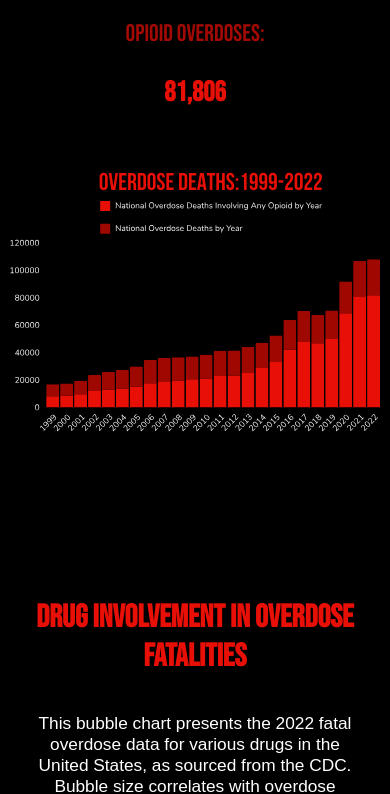
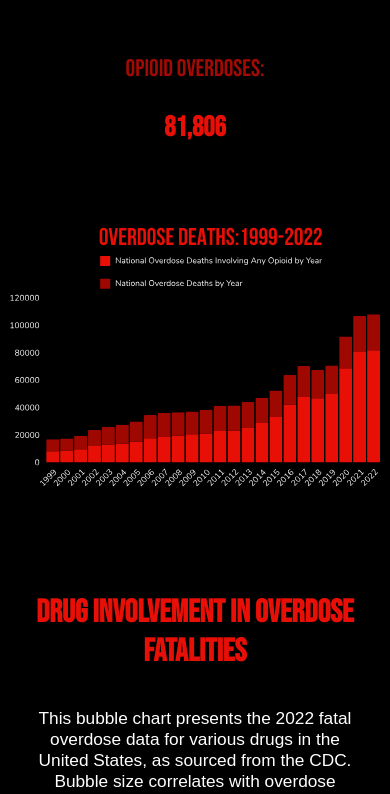
Before and after one commit to Prevent-Overdose/Prevent-Overdose, a React (Create React App) app in the folder frontend/: page / in a window 390 px wide. Shown: the part 1170-1964 px from the top of the page. Built offline with nearby package versions, Linux system fonts and the light colour scheme.

Commit message:
issue is fixed woohoo

```diff
--- a/frontend/src/pages/Home.css
+++ b/frontend/src/pages/Home.css
@@ -611,11 +611,12 @@ html, body { /* Reset the default body styles */
   .overdose-data-section {
     padding: 20px 10px;
     margin-top: -10px;
+    padding-bottom: 0;
   }
 
   .overdose-data-header {
     font-size: 3em;
-    margin-bottom: 15px;
+    margin-bottom: 50px;
   }
 
   .overdose-statistics {
@@ -643,6 +644,7 @@ html, body { /* Reset the default body styles */
   }
 
   .overdose-chart img {
+    margin-top: 20px;
     max-width: 100%;
   }
 
@@ -651,6 +653,7 @@ html, body { /* Reset the default body styles */
   .drug-involvement-section {
     padding-left: 20px;
     padding-right: 20px;
+    padding-top: 0;
   }
 
   .drug-involvement-header {
--- a/frontend/src/pages/Home.js
+++ b/frontend/src/pages/Home.js
@@ -21,8 +21,6 @@ const Home = () => {
       return;
     }
     else {
-
-
       const typeMottoEffect = () => {
         if (currentIndex < motto.length) {
           setDisplayText(motto.substring(0, currentIndex + 1));
```
